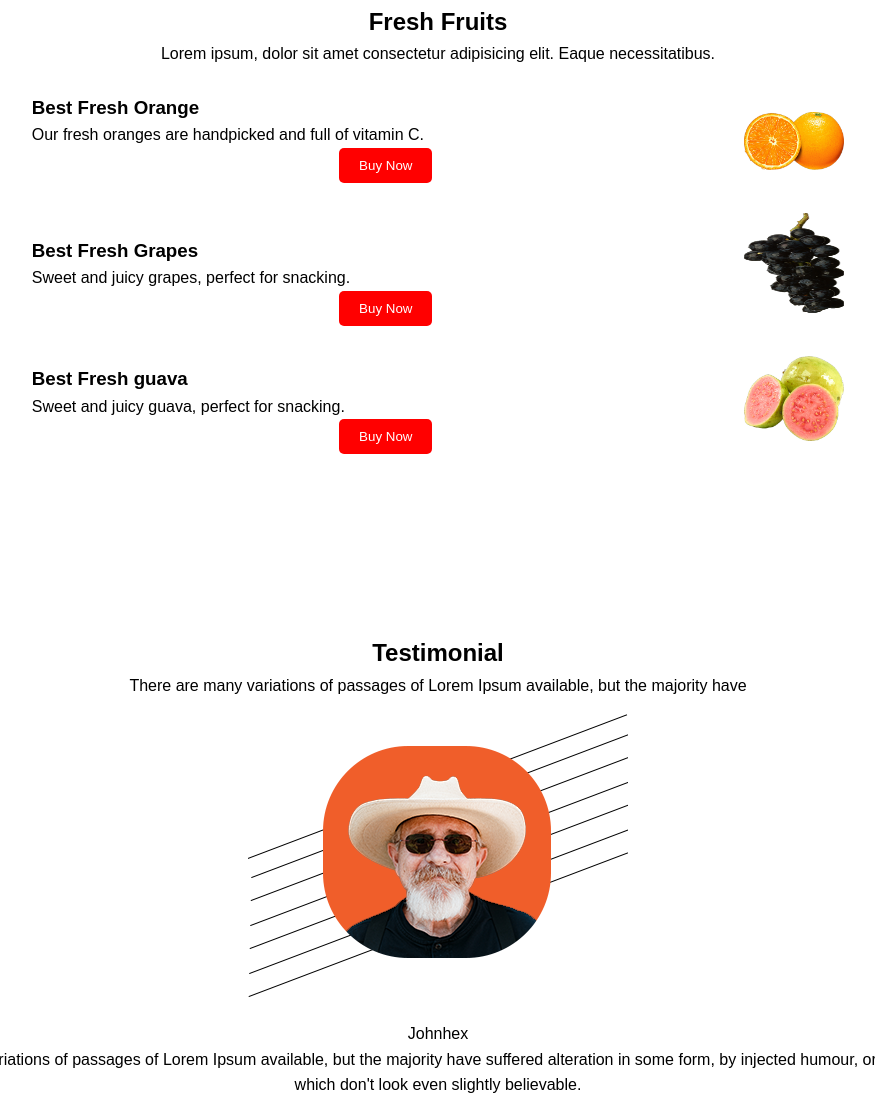
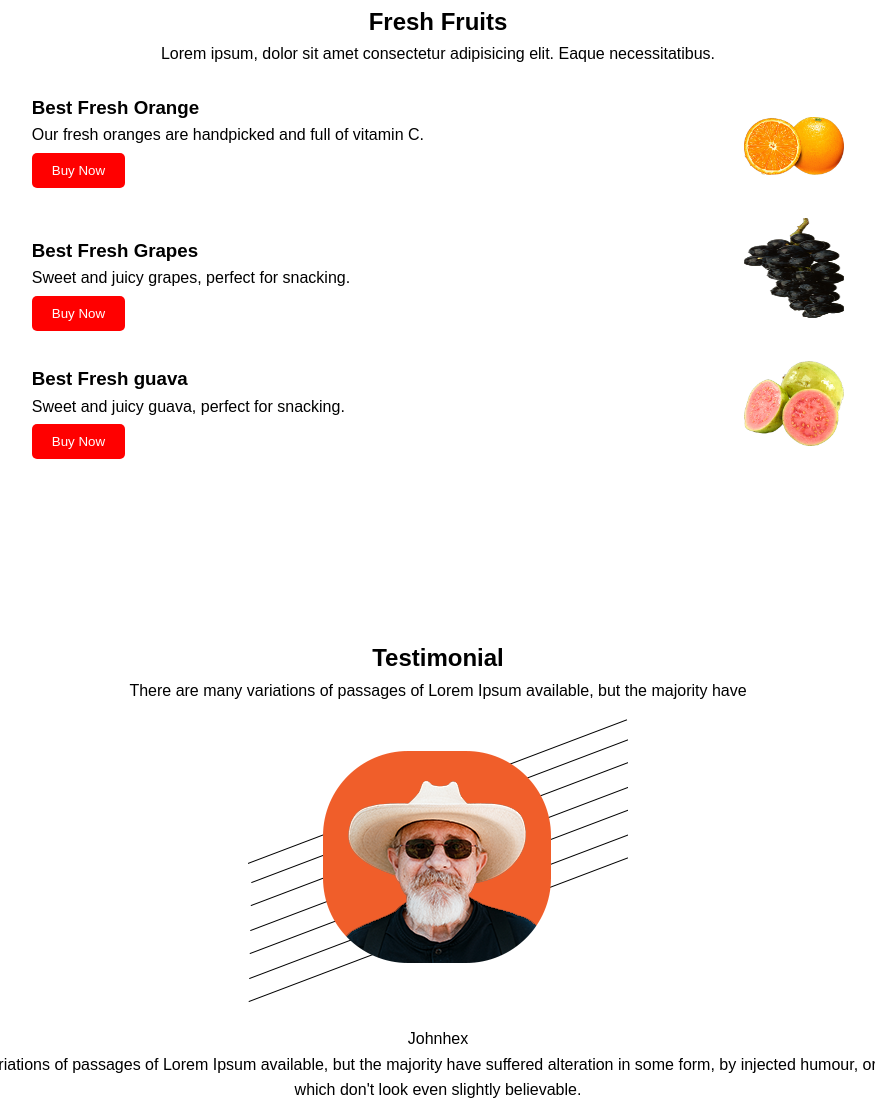
Before and after one commit to ibrahem2212/fruits-shop, a plain HTML site: page index.html in a window 1280 px wide. Shown: the part 1234-2340 px from the top of the page, without its empty margins (202-1077 px from the left). Drawn offline with Linux system fonts and the light colour scheme.

Commit message:
commit 4

```diff
--- a/style.css
+++ b/style.css
@@ -158,6 +158,11 @@ button:hover {
     max-width: 100px;
     max-height: 100px;
 }
+.text button{
+    margin-left: 0;
+    text-align: left;
+    margin-top: 5px;
+    }
 .profile{
     text-align: center;
     padding: 50px;
@@ -228,7 +233,9 @@ footer {
     border-radius: 5px;
 }
 .sub-btn{
+    margin-right: 20%;
     text-align: center;
+    margin-top: 5px;
 }
 
 .last-footer{
```
